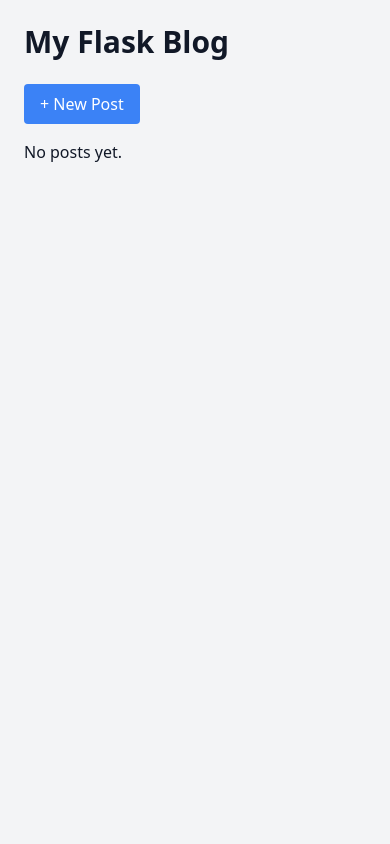
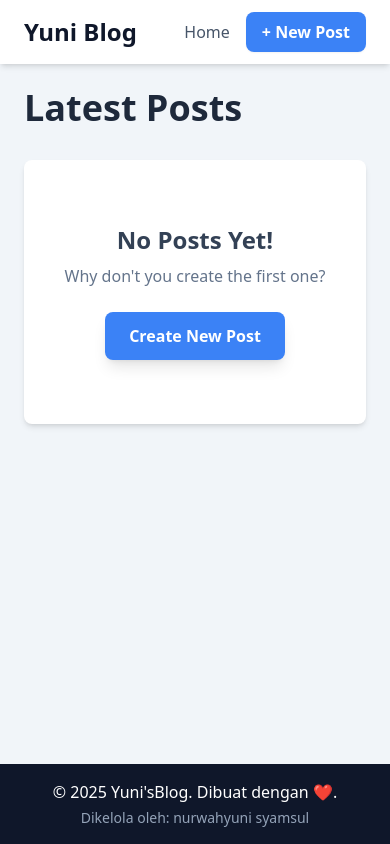
Before and after one commit to wahyunee/UAS__Nurwahyuni, a Flask app: page / in a window 390 px wide. Run offline with Flask 3, Linux system fonts and the light colour scheme; some libraries are stand-ins or nearby versions.

Commit message:
Update UI

```diff
--- a/app.py
+++ b/app.py
@@ -3,6 +3,8 @@ from flask import Flask, render_template, request, redirect, url_for
 from flask_sqlalchemy import SQLAlchemy
 from dotenv import load_dotenv
 import pymysql
+
+from datetime import datetime
 
 # Daftarkan PyMySQL sebagai driver MySQLdb
 pymysql.install_as_MySQLdb()
@@ -28,6 +30,10 @@ class Post(db.Model):
     id      = db.Column(db.Integer, primary_key=True)
     title   = db.Column(db.String(150), nullable=False)
     content = db.Column(db.Text, nullable=False)
+
+@app.context_processor
+def inject_now():
+    return {'now': datetime.utcnow}
 
 # ======= CLI command =======
 @app.cli.command("init-db")
--- a/templates/base.html
+++ b/templates/base.html
@@ -2,13 +2,49 @@
 <html lang="en">
 <head>
   <meta charset="UTF-8">
-  <title>{% block title %}Flask Blog{% endblock %}</title>
+  <meta name="viewport" content="width=device-width, initial-scale=1.0">
+  <title>{% block title %}My Blog{% endblock %} - Flask Blog</title>
   <script src="https://cdn.tailwindcss.com"></script>
+  <style>
+    /* Menambahkan sedikit transisi untuk pengalaman pengguna yang lebih baik */
+    .btn, a, div {
+      transition: all 0.2s ease-in-out;
+    }
+  </style>
 </head>
-<body class="bg-gray-100 text-gray-900 p-6">
-  <div class="container mx-auto">
-    <h1 class="text-3xl font-bold mb-6"><a href="{{ url_for('index') }}">My Flask Blog</a></h1>
+<body class="bg-slate-100 text-slate-800 flex flex-col min-h-screen">
+
+  <!-- Navbar -->
+  <nav class="bg-white shadow-md sticky top-0 z-50">
+    <div class="container mx-auto px-6 py-3">
+      <div class="flex justify-between items-center">
+        <!-- Brand/Logo -->
+        <a href="{{ url_for('index') }}" class="text-2xl font-bold text-slate-900 hover:text-blue-600">
+          Yuni Blog
+        </a>
+        <!-- Navigation Links -->
+        <div class="flex items-center space-x-4">
+          <a href="{{ url_for('index') }}" class="text-slate-600 hover:text-blue-600">Home</a>
+          <a href="{{ url_for('create') }}" class="bg-blue-500 hover:bg-blue-600 text-white font-semibold px-4 py-2 rounded-lg shadow-sm">
+            + New Post
+          </a>
+        </div>
+      </div>
+    </div>
+  </nav>
+
+  <!-- Main Content -->
+  <main class="flex-grow container mx-auto p-6">
     {% block content %}{% endblock %}
-  </div>
+  </main>
+
+  <!-- Footer -->
+  <footer class="bg-slate-900 text-white mt-12">
+    <div class="container mx-auto px-6 py-4 text-center">
+      <p>© {{ now().year }} Yuni'sBlog. Dibuat dengan ❤️.</p>
+      <p class="text-sm text-slate-400 mt-1">Dikelola oleh: nurwahyuni syamsul</p>
+    </div>
+  </footer>
+
 </body>
 </html>
--- a/templates/index.html
+++ b/templates/index.html
@@ -1,21 +1,40 @@
 {% extends 'base.html' %}
 {% block title %}Home{% endblock %}
+
 {% block content %}
-  <a href="{{ url_for('create') }}" class="bg-blue-500 hover:bg-blue-600 text-white px-4 py-2 rounded mb-4 inline-block">+ New Post</a>
-  <div class="space-y-4">
-    {% for p in posts %}
-      <div class="bg-white p-4 rounded shadow">
-        <h2 class="text-xl font-semibold">{{ p.title }}</h2>
-        <p class="mt-2">{{ p.content[:200] }}{% if p.content|length > 200 %}…{% endif %}</p>
-        <div class="mt-4 space-x-2">
-          <a href="{{ url_for('edit', id=p.id) }}" class="text-indigo-600">Edit</a>
-          <form action="{{ url_for('delete', id=p.id) }}" method="post" class="inline-block">
-            <button type="submit" class="text-red-600">Delete</button>
-          </form>
-        </div>
-      </div>
-    {% else %}
-      <p>No posts yet.</p>
-    {% endfor %}
+  <div class="flex justify-between items-center mb-8">
+    <h1 class="text-4xl font-bold text-slate-800">Latest Posts</h1>
+    <!-- Tombol New Post sekarang ada di Navbar, tapi bisa juga ditaruh di sini jika perlu -->
   </div>
+
+  {% if posts %}
+    <div class="grid grid-cols-1 md:grid-cols-2 lg:grid-cols-3 gap-8">
+      {% for p in posts %}
+        <article class="bg-white rounded-xl shadow-lg overflow-hidden flex flex-col hover:shadow-2xl hover:-translate-y-2">
+          <div class="p-6 flex-grow">
+            <h2 class="text-2xl font-bold text-slate-900 mb-2">
+              <a href="#" class="hover:text-blue-600">{{ p.title }}</a>
+            </h2>
+            <p class="text-slate-600 line-clamp-4">
+              {{ p.content }}
+            </p>
+          </div>
+          <div class="p-6 bg-slate-50 border-t border-slate-200 flex justify-end items-center space-x-3">
+            <a href="{{ url_for('edit', id=p.id) }}" class="text-sm font-semibold text-yellow-600 hover:text-yellow-700">Edit</a>
+            <form action="{{ url_for('delete', id=p.id) }}" method="post" class="inline-block" onsubmit="return confirm('Are you sure you want to delete this post?');">
+              <button type="submit" class="text-sm font-semibold text-red-600 hover:text-red-700">Delete</button>
+            </form>
+          </div>
+        </article>
+      {% endfor %}
+    </div>
+  {% else %}
+    <div class="text-center py-16 px-6 bg-white rounded-lg shadow-md">
+      <h2 class="text-2xl font-semibold text-slate-700">No Posts Yet!</h2>
+      <p class="text-slate-500 mt-2">Why don't you create the first one?</p>
+      <a href="{{ url_for('create') }}" class="mt-6 inline-block bg-blue-500 hover:bg-blue-600 text-white font-bold py-3 px-6 rounded-lg shadow-lg hover:shadow-xl">
+        Create New Post
+      </a>
+    </div>
+  {% endif %}
 {% endblock %}
```
Also changed, not shown: templates/create.html (+24 -11 lines), templates/edit.html (+23 -10 lines).
